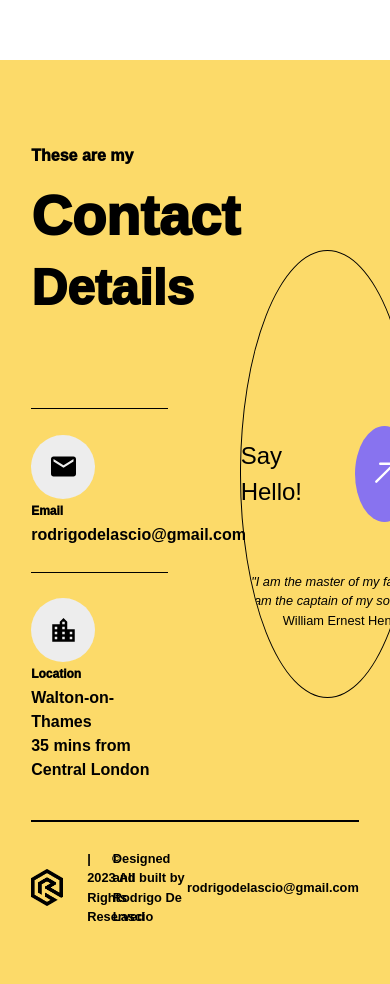
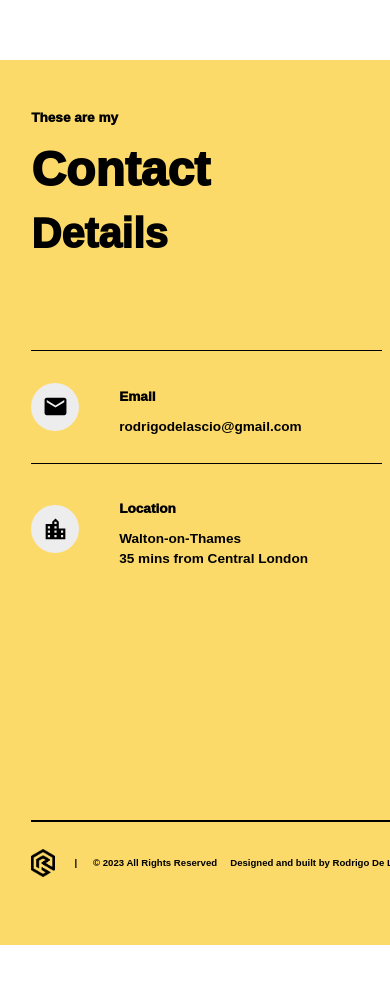
Before and after one commit to rodrigodelascio/rod-current-folio, a React (Create React App) app: page / in a window 390 px wide. Shown: the part 3600-4584 px from the top of the page. After the commit the page ends 4545 px from the top, so only its background shows below. Built offline with nearby package versions, Linux system fonts and the light colour scheme.

Commit message:
media queries updated

```diff
--- a/src/components/common/Footer.module.css
+++ b/src/components/common/Footer.module.css
@@ -1,6 +1,5 @@
 .border {
   border-top: solid #000 0.15rem;
-  background: #fcda69;
   position: absolute;
   left: 8%;
   right: 8%;
@@ -39,3 +38,47 @@
   opacity: 50%;
   cursor: pointer;
 }
+
+/* Media Queries */
+@media screen and (max-width: 992px) {
+  .main-footer-container p {
+    font-size: 0.7rem;
+  }
+
+  .main-footer-container img {
+    width: 1.8rem;
+    margin-right: 1.2rem;
+  }
+}
+
+@media screen and (max-width: 768px) {
+  .main-footer-container img {
+    width: 1.5rem;
+  }
+
+  .email {
+    display: none;
+  }
+}
+
+@media screen and (max-width: 576px) {
+  .main-footer-container {
+    width: 115vw;
+  }
+
+  .border {
+    right: -8%;
+  }
+
+  .main-footer-container img {
+    width: 1.5rem;
+    margin-right: 1.2rem;
+  }
+
+  .main-footer-container p {
+    font-size: 0.6rem;
+  }
+}
+
+@media screen and (max-width: 375px) {
+}
--- a/src/components/common/Navbar.module.css
+++ b/src/components/common/Navbar.module.css
@@ -91,7 +91,6 @@
 }
 
 /* Media Queries */
-
 @media screen and (max-width: 992px) {
   .logo-container img {
     width: 3rem;
--- a/src/components/sayHello/SayHello.module.css
+++ b/src/components/sayHello/SayHello.module.css
@@ -12,25 +12,26 @@
   margin-top: 0.5vh;
 }
 
+.hero-text-container p,
+.hero-text-container h2,
+.hero-text-container h3 {
+  font-weight: 1000;
+  color: #000;
+}
+
 .hero-text-container p {
   font-size: 1rem;
-  font-weight: 1000;
   line-height: 3rem;
-  color: #000;
 }
 
 .hero-text-container h2 {
   font-size: 3.5rem;
-  font-weight: 1000;
   line-height: 4.5rem;
-  color: #000;
 }
 
 .hero-text-container h3 {
   font-size: 3.1rem;
-  font-weight: 1000;
   line-height: 4.5rem;
-  color: #000;
   margin-bottom: 10vh;
 }
 
@@ -137,16 +138,124 @@
 /* Media Queries */
 
 @media screen and (max-width: 1200px) {
+  .icon-wrapper {
+    margin-right: 1.5rem;
+  }
 }
 
 @media screen and (max-width: 992px) {
+  .icon-wrapper {
+    width: 3rem;
+    height: 3rem;
+  }
+
+  .icon {
+    scale: 175%;
+  }
+
+  .contact-details p {
+    font-size: 0.7rem;
+  }
+
+  .contact-details h4 {
+    font-size: 0.85rem;
+  }
+
+  .round-container {
+    width: 42.5vw;
+  }
+
+  .round-wrapper {
+    width: 22rem;
+    height: 22rem;
+  }
+
+  .round-wrapper p {
+    font-size: 1rem;
+  }
+
+  .button-wrapper {
+    width: 5rem;
+    height: 5rem;
+  }
+
+  .quote p {
+    font-size: 0.75rem;
+  }
 }
 
 @media screen and (max-width: 768px) {
+  .section-container {
+    padding: 4vh 8vw 0 8vw;
+  }
+
+  .hero-text-container p {
+    font-size: 0.85rem;
+    line-height: 2.5rem;
+  }
+
+  .hero-text-container h2 {
+    font-size: 3rem;
+    line-height: 4rem;
+  }
+
+  .hero-text-container h3 {
+    font-size: 2.6rem;
+    line-height: 4rem;
+  }
+
+  .contact-details {
+    width: 40vw;
+  }
+
+  .icon-wrapper {
+    display: none;
+  }
+
+  .round-container {
+    width: 35vw;
+  }
+
+  .round-wrapper {
+    width: 15rem;
+    height: 15rem;
+  }
+
+  .round-wrapper p {
+    font-size: 0.8rem;
+  }
+
+  .button-wrapper {
+    width: 3.5rem;
+    height: 3.5rem;
+  }
+
+  .arrow {
+    scale: 200%;
+  }
+
+  .quote p {
+    font-size: 0.5rem;
+  }
 }
 
 @media screen and (max-width: 576px) {
+  .section-container {
+    width: 115vw;
+    padding: 4vh 8vw 0 8vw;
+    flex-direction: column;
+  }
+
+  .contact-details {
+    width: 90vw;
+  }
+
+  .icon-wrapper {
+    display: flex;
+    margin-right: 2.5rem;
+  }
+
+  .round-container {
+    display: none;
+  }
 }
-
-@media screen and (max-width: 375px) {
-}
--- a/src/index.css
+++ b/src/index.css
@@ -5,6 +5,7 @@
 @import url("https://fonts.googleapis.com/css2?family=Poppins&display=swap");
 
 body {
+  background: #fff;
   font-family: "Poppins", sans-serif;
   font-size: 15px;
   margin: 0;
```
